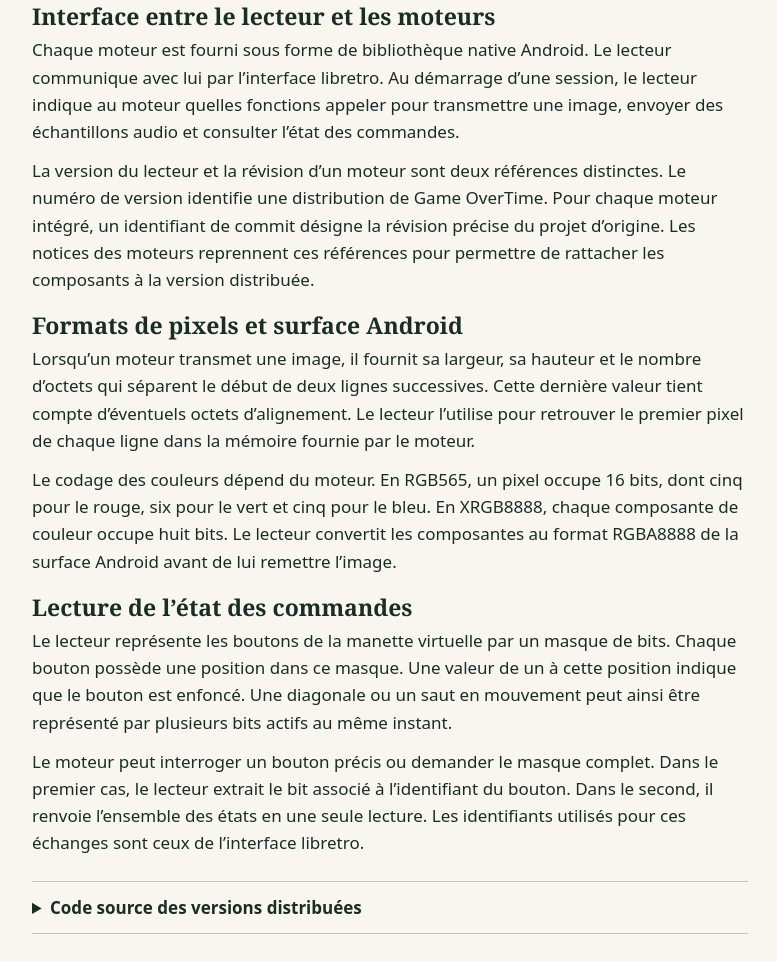
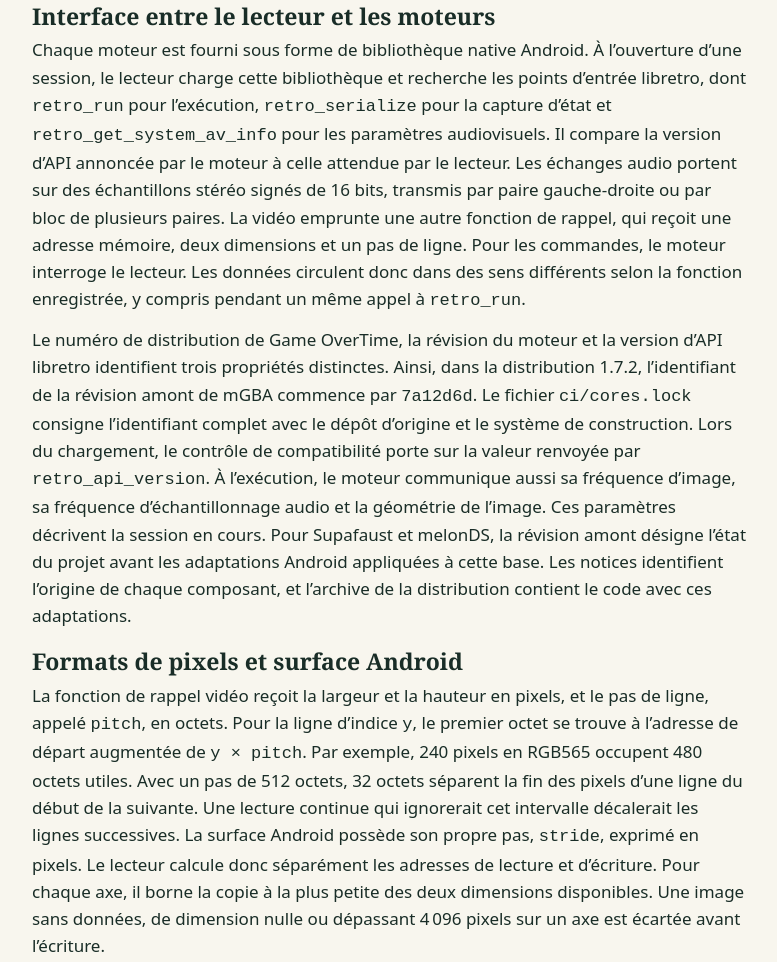
Before and after one commit to Pelleas6/Confidentialite, a plain HTML site: page retro-emulator/sources/index.html in a window 1280 px wide. Shown: the part 580-1542 px from the top of the page, without its empty margins (250-1027 px from the left). Drawn offline with Linux system fonts and the light colour scheme.

Commit message:
Développer les notes techniques sur libretro, les tampons vidéo et les entrées

```diff
--- a/retro-emulator/sources/index.html
+++ b/retro-emulator/sources/index.html
@@ -39,14 +39,14 @@
     <p>Photographies des consoles par Evan-Amos. La photographie de la Super Nintendo, redimensionnée et convertie en WebP, est sous <a href="notices/cc-by-sa.txt">CC BY-SA 3.0</a>. Les cinq autres sont dans le domaine public.</p>
     <p>Icônes Google Material sous <a href="notices/apache.txt">Apache 2.0</a> et police Exo 2 sous <a href="notices/exo2.txt">SIL OFL 1.1</a>. <a href="notices/visuels.txt">Attributions et références des visuels</a>.</p>
     <h2>Interface entre le lecteur et les moteurs</h2>
-    <p>Chaque moteur est fourni sous forme de bibliothèque native Android. Le lecteur communique avec lui par l’interface libretro. Au démarrage d’une session, le lecteur indique au moteur quelles fonctions appeler pour transmettre une image, envoyer des échantillons audio et consulter l’état des commandes.</p>
-    <p>La version du lecteur et la révision d’un moteur sont deux références distinctes. Le numéro de version identifie une distribution de Game OverTime. Pour chaque moteur intégré, un identifiant de commit désigne la révision précise du projet d’origine. Les notices des moteurs reprennent ces références pour permettre de rattacher les composants à la version distribuée.</p>
+    <p>Chaque moteur est fourni sous forme de bibliothèque native Android. À l’ouverture d’une session, le lecteur charge cette bibliothèque et recherche les points d’entrée libretro, dont <code>retro_run</code> pour l’exécution, <code>retro_serialize</code> pour la capture d’état et <code>retro_get_system_av_info</code> pour les paramètres audiovisuels. Il compare la version d’API annoncée par le moteur à celle attendue par le lecteur. Les échanges audio portent sur des échantillons stéréo signés de 16 bits, transmis par paire gauche-droite ou par bloc de plusieurs paires. La vidéo emprunte une autre fonction de rappel, qui reçoit une adresse mémoire, deux dimensions et un pas de ligne. Pour les commandes, le moteur interroge le lecteur. Les données circulent donc dans des sens différents selon la fonction enregistrée, y compris pendant un même appel à <code>retro_run</code>.</p>
+    <p>Le numéro de distribution de Game OverTime, la révision du moteur et la version d’API libretro identifient trois propriétés distinctes. Ainsi, dans la distribution 1.7.2, l’identifiant de la révision amont de mGBA commence par <code>7a12d6d</code>. Le fichier <code>ci/cores.lock</code> consigne l’identifiant complet avec le dépôt d’origine et le système de construction. Lors du chargement, le contrôle de compatibilité porte sur la valeur renvoyée par <code>retro_api_version</code>. À l’exécution, le moteur communique aussi sa fréquence d’image, sa fréquence d’échantillonnage audio et la géométrie de l’image. Ces paramètres décrivent la session en cours. Pour Supafaust et melonDS, la révision amont désigne l’état du projet avant les adaptations Android appliquées à cette base. Les notices identifient l’origine de chaque composant, et l’archive de la distribution contient le code avec ces adaptations.</p>
     <h2>Formats de pixels et surface Android</h2>
-    <p>Lorsqu’un moteur transmet une image, il fournit sa largeur, sa hauteur et le nombre d’octets qui séparent le début de deux lignes successives. Cette dernière valeur tient compte d’éventuels octets d’alignement. Le lecteur l’utilise pour retrouver le premier pixel de chaque ligne dans la mémoire fournie par le moteur.</p>
-    <p>Le codage des couleurs dépend du moteur. En RGB565, un pixel occupe 16 bits, dont cinq pour le rouge, six pour le vert et cinq pour le bleu. En XRGB8888, chaque composante de couleur occupe huit bits. Le lecteur convertit les composantes au format RGBA8888 de la surface Android avant de lui remettre l’image.</p>
+    <p>La fonction de rappel vidéo reçoit la largeur et la hauteur en pixels, et le pas de ligne, appelé <code>pitch</code>, en octets. Pour la ligne d’indice <code>y</code>, le premier octet se trouve à l’adresse de départ augmentée de <code>y × pitch</code>. Par exemple, 240 pixels en RGB565 occupent 480 octets utiles. Avec un pas de 512 octets, 32 octets séparent la fin des pixels d’une ligne du début de la suivante. Une lecture continue qui ignorerait cet intervalle décalerait les lignes successives. La surface Android possède son propre pas, <code>stride</code>, exprimé en pixels. Le lecteur calcule donc séparément les adresses de lecture et d’écriture. Pour chaque axe, il borne la copie à la plus petite des deux dimensions disponibles. Une image sans données, de dimension nulle ou dépassant 4 096 pixels sur un axe est écartée avant l’écriture.</p>
+    <p>En RGB565, le rouge et le bleu disposent chacun de 32 niveaux, et le vert de 64. Le mot de 16 bits <code>0x07E0</code> correspond ainsi à un vert maximal avec un rouge et un bleu nuls. Le lecteur extrait les composantes par décalage et masquage, puis ramène leurs valeurs sur l’intervalle de 0 à 255. Le format 0RGB1555 occupe lui aussi deux octets par pixel, avec cinq bits pour chacune des trois composantes. Une même largeur et un même pas de ligne peuvent donc correspondre à deux interprétations différentes des couleurs. En XRGB8888, le lecteur extrait directement les trois valeurs de huit bits. Dans les trois cas, il écrit un pixel RGBA8888 avec un alpha fixé à 255. Si les dimensions changent, il ajuste la géométrie du tampon Android. Le tampon est verrouillé pendant l’écriture, puis libéré et soumis à l’affichage.</p>
     <h2>Lecture de l’état des commandes</h2>
-    <p>Le lecteur représente les boutons de la manette virtuelle par un masque de bits. Chaque bouton possède une position dans ce masque. Une valeur de un à cette position indique que le bouton est enfoncé. Une diagonale ou un saut en mouvement peut ainsi être représenté par plusieurs bits actifs au même instant.</p>
-    <p>Le moteur peut interroger un bouton précis ou demander le masque complet. Dans le premier cas, le lecteur extrait le bit associé à l’identifiant du bouton. Dans le second, il renvoie l’ensemble des états en une seule lecture. Les identifiants utilisés pour ces échanges sont ceux de l’interface libretro.</p>
+    <p>Pour les boutons, le lecteur conserve un masque dont chaque position correspond à un identifiant de la manette libretro. Une pression active le bit associé et le relâchement le ramène à zéro. Si la direction droite et un bouton d’action sont maintenus ensemble, les deux positions sont actives dans la même valeur entière. Cet encodage décrit un état instantané. Pour déterminer lequel des deux boutons a été pressé en premier, il faudrait avoir observé un état intermédiaire. Le masque est conservé dans une variable atomique que le moteur peut lire en une opération. Le pointeur tactile utilise trois autres valeurs pour l’abscisse, l’ordonnée et l’état de contact. Un déplacement du point de contact et une pression sur la croix directionnelle empruntent ainsi des champs distincts. À la fermeture de la session, le lecteur remet à zéro le masque des boutons et l’indicateur de contact.</p>
+    <p>Une interrogation libretro précise le port, le type de périphérique et l’identifiant demandé. Pour le port zéro et un bouton d’identifiant inférieur à 16, le lecteur décale le masque vers la droite du nombre de positions indiqué, puis conserve le bit de poids faible. Le résultat vaut zéro ou un. L’identifiant spécial <code>RETRO_DEVICE_ID_JOYPAD_MASK</code> déclenche une lecture du masque entier, qui donne l’état simultané de plusieurs boutons. Deux interrogations individuelles peuvent, elles, encadrer une mise à jour des commandes. Une requête de type pointeur utilise la même fonction d’entrée, avec des identifiants propres aux coordonnées X et Y ou au contact. Pour un port différent de zéro, l’implémentation renvoie zéro. La fonction de sondage enregistrée par <code>retro_set_input_poll</code> a un corps vide dans ce lecteur, puisque la couche Android alimente déjà les valeurs consultées.</p>
     <details>
       <summary>Code source des versions distribuées</summary>
       <ul>
```
